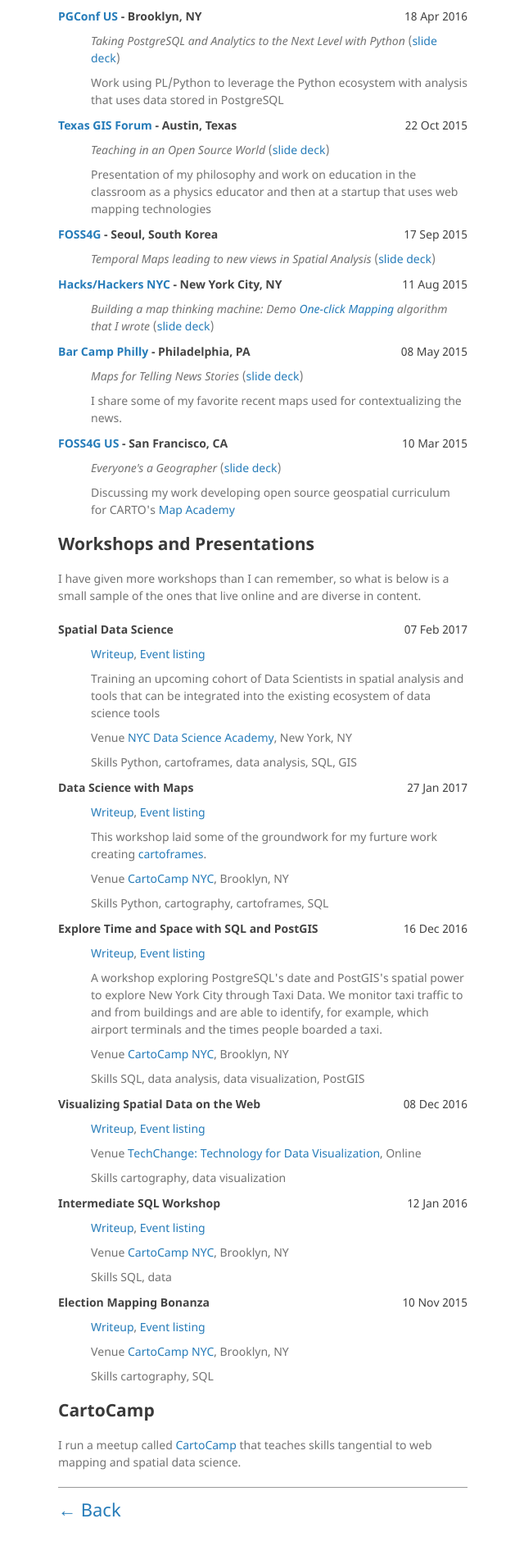
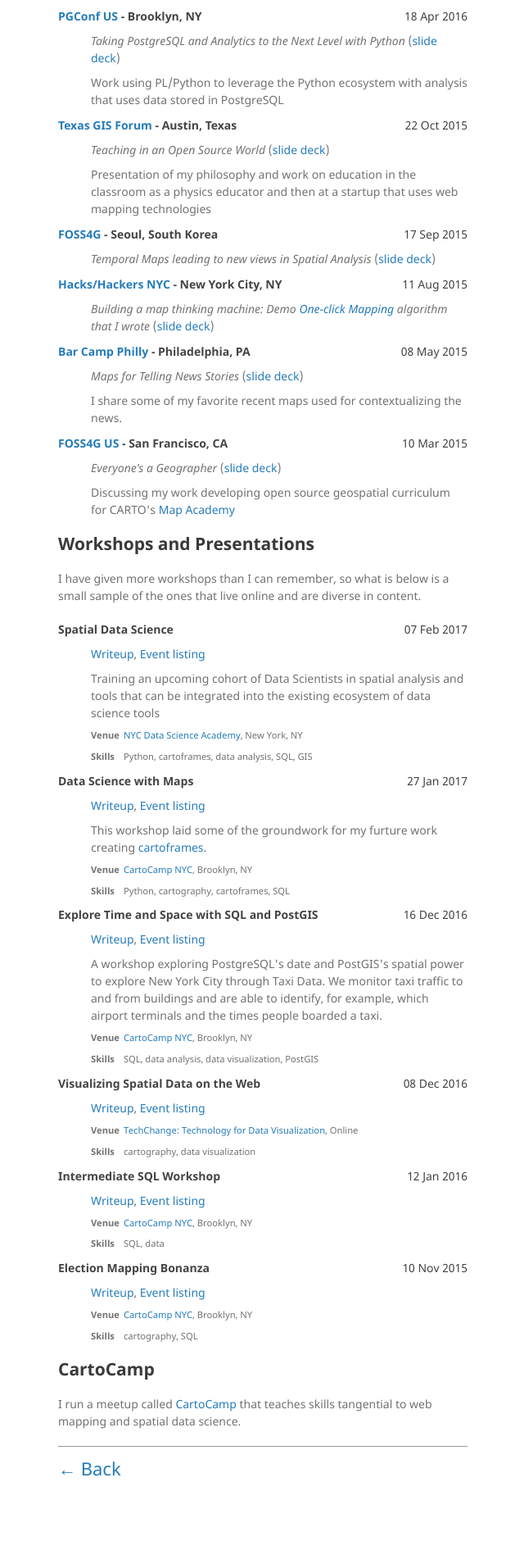
Before and after one commit to andy-esch/andy-esch.github.io, a Jekyll site: the page built from presentations.md, in a window 1280 px wide. Shown: the part 935-2843 px from the top of the page at 82% size, without its empty margins (499-1139 px from the left). Built offline with Jekyll 4.4.1, drawn with Linux system fonts in a browser that asks for light colours; after the commit the page ends 2793 px from its top, so only the background shows below that.

Commit message:
adds styles for workshops

```diff
--- a/_sass/jekyll-theme-minimal.scss
+++ b/_sass/jekyll-theme-minimal.scss
@@ -121,6 +121,17 @@
 .talk-date {
   font-weight: normal;
   float: right;
+}
+
+.workshop-skills {
+  font-size: 0.8em;
+}
+
+.workshop-meta-cat {
+  font-weight: bold;
+  // margin-right: 1em;
+  width: 37px;
+  display: inline-block;
 }
 
 blockquote {
```
